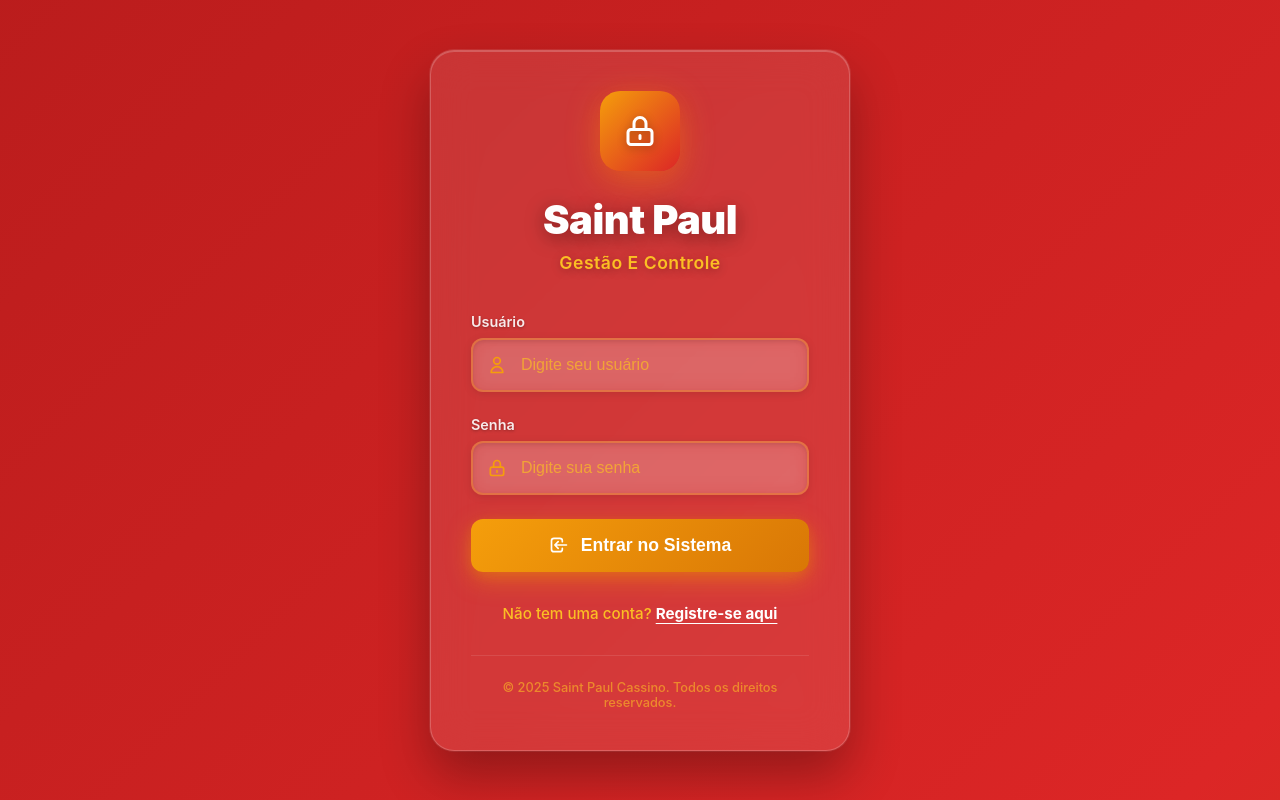
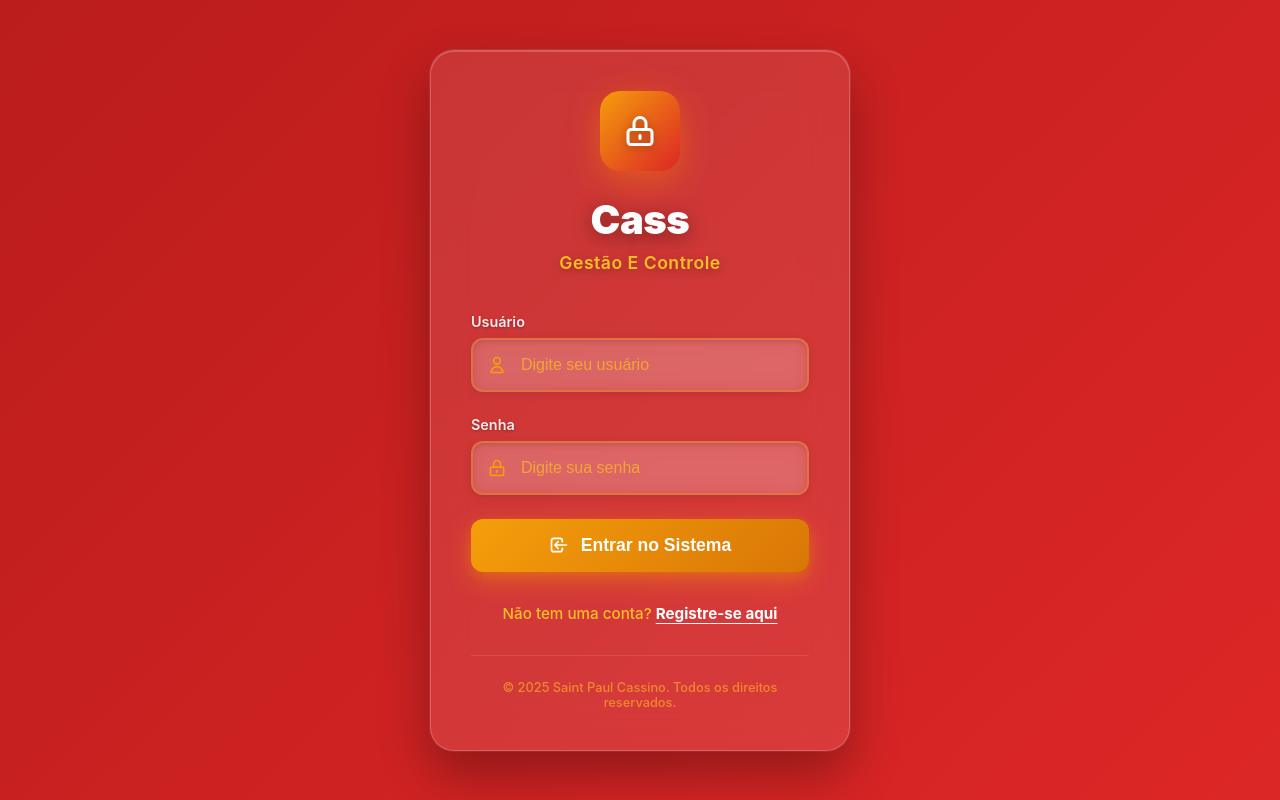
Before and after one commit to Sjuniorr6/cassinod, a Django app: page /usuarios/login/ in a window 1280 px wide. Run offline with Django 5.2, Linux system fonts and the light colour scheme.

Commit message:
correcao

```diff
--- a/templates/usuarios/login.html
+++ b/templates/usuarios/login.html
@@ -1,7 +1,7 @@
 {% extends 'base.html' %}
 {% load static %}
 
-{% block title %}Login - Saint Paul Cassino{% endblock %}
+{% block title %}Login - Casss Cassino{% endblock %}
 
 {% block extra_css %}
 <link rel="stylesheet" href="{% static 'css/login.css' %}">
@@ -17,7 +17,7 @@
                     <path stroke-linecap="round" stroke-linejoin="round" stroke-width="2" d="M12 15v2m-6 4h12a2 2 0 002-2v-6a2 2 0 00-2-2H6a2 2 0 00-2 2v6a2 2 0 002 2zm10-10V7a4 4 0 00-8 0v4h8z"></path>
                 </svg>
             </div>
-            <h1 class="login-title">Saint Paul</h1>
+            <h1 class="login-title">Cass</h1>
             <span class="login-subtitle">Gestão E Controle</span>
         </div>
 
```
